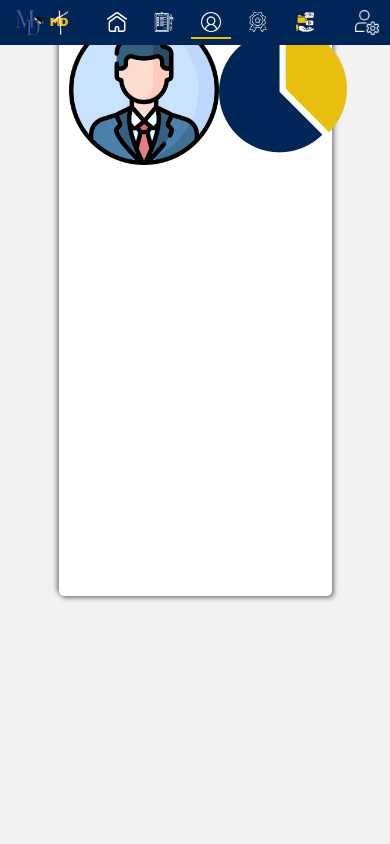
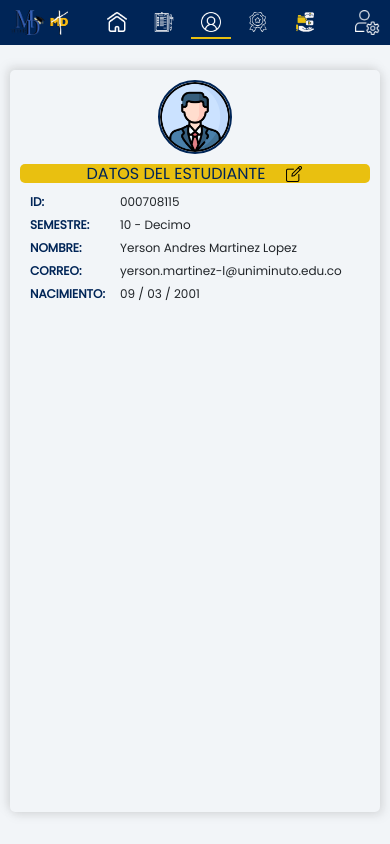
Before and after one commit to MartinezLopezYA/TrabajoDeGrado, an Angular app in the folder front/trabajo_de_grado/: page /perfil in a window 390 px wide. Built offline with nearby package versions, Linux system fonts and the light colour scheme.

Commit message:
Vista perfil con responsive design

```diff
--- a/front/trabajo_de_grado/src/app/containers/acciones/inicio/inicio.component.css
+++ b/front/trabajo_de_grado/src/app/containers/acciones/inicio/inicio.component.css
@@ -49,6 +49,8 @@
     align-items: center;
     text-align: center;
     gap: 10px;
+    border: none;
+    box-shadow: rgba(128, 128, 128, 0.202) 3px 3px 10px, rgba(128, 128, 128, 0.202) -3px -3px 10px;
 }
 
 .card>img {
--- a/front/trabajo_de_grado/src/app/containers/acciones/perfil/modal/form-perfil/form-perfil.component.css
+++ b/front/trabajo_de_grado/src/app/containers/acciones/perfil/modal/form-perfil/form-perfil.component.css
@@ -0,0 +1,13 @@
+* {
+    padding: 0;
+    margin: 0;
+    box-sizing: border-box;
+    font-family: 'Poppins';
+}
+
+
+.container {
+    width: 50%;
+    justify-content: center;
+    border: 1px solid #444fff;
+}
--- a/front/trabajo_de_grado/src/app/containers/acciones/perfil/modal/form-perfil/form-perfil.component.html
+++ b/front/trabajo_de_grado/src/app/containers/acciones/perfil/modal/form-perfil/form-perfil.component.html
@@ -1,7 +1,10 @@
 <!-- editar-informacion.component.html -->
-
-<h2>Editar Información</h2>
-
+<h2 mat-dialog-title>Dialog with elements</h2>
+<mat-dialog-content>This dialog showcases the title, close, content and actions elements.</mat-dialog-content>
+<mat-dialog-actions>
+  <button mat-button mat-dialog-close>Close</button>
+</mat-dialog-actions>
+<!--
 <form [formGroup]="formularioEdicion" (ngSubmit)="guardarEdicion()">
   <div>
     <label for="nombreUsuario">Nombre de Usuario:</label>
@@ -27,4 +30,4 @@
     <button type="submit" routerLink="/perfil">Guardar</button>
     <button type="button" (click)="cancelarEdicion()">Cancelar</button>
   </div>
-</form>
+</form> -->
--- a/front/trabajo_de_grado/src/app/containers/acciones/perfil/perfil.component.css
+++ b/front/trabajo_de_grado/src/app/containers/acciones/perfil/perfil.component.css
@@ -1,9 +1,3 @@
-:root{
-    --colorPrimary: (#002557);
-    --colorSecundario: (#E9C010);
-    --colorUrls: (#0F86D6);
-}
-
 * {
     padding: 0;
     margin: 0;
@@ -11,60 +5,157 @@
     font-family: 'Poppins';
 }
 
-.body {
-    width: 100%;
+/* El perfil - Estilos determinados para vista en PC o dispositivos
+con un ancho de pantalla de mas de 900px */
+
+.container-fluid {
+    font-size: 14px;
+    width: 100vw;
     height: 100vh;
     display: flex;
     flex-direction: column;
-    background-color: #F2F2F2;
     align-items: center;
-}
-
-#perfil img {
-    width: 30px;
-    height: auto !important;
+    background-color: #f2f5f8;
+    padding: 10px;
 }
 
 .container {
-    width: 70%;
-    height: 70vh;
-    margin: 5px;
-    background-color: #ffffff;
-    box-shadow: 2px 2px 5px gray, -2px -2px 5px gray;
+    width: 70vw;
+    height: 90%;
+    display: flex;
+    flex-direction: column;
+    align-items: center;
+    gap: 30px;
+    position: relative;
+    top: 60px;
     border-radius: 5px;
-    display: flex;
-    align-content: center;
-    flex-direction: column;
-    gap: 10px;
-    padding: 10px;
-    align-items: center;
+    box-shadow: rgba(128, 128, 128, 0.202) 3px 3px 10px, rgba(128, 128, 128, 0.202) -3px -3px 10px;
+    overflow-y: auto;
+}
+
+.container::-webkit-scrollbar {
+    width: 5px;
+}
+
+.container::-webkit-scrollbar-thumb {
+    border-radius: 5px;
+    background-color: #002557;
+    transition: all 0.3s ease-in-out;
+}
+
+.container::-webkit-scrollbar-thumb:hover {
+    background-color: #E9C010;
 }
 
 .datos-personales {
     width: 100%;
+    width: 100%;
+    padding: 10px;
+    display: flex;
+    flex-direction: column;
+    align-items: center;
+    gap: 10px;
+}
+
+.navbar {
+    border: #002557 solid 2px;
+    border-radius: 50%;
+}
+.navbar>img {
+    width: 150px;
     height: 150px;
+    border-radius: 50%;
+}
+
+.informacion-personal {
+    width: 100%;
+    text-align: center;
+}
+
+.header {
+    width: 100%;
     display: flex;
-    justify-content: space-evenly;
+    justify-content: center;
+    align-items: center;
+    gap: 20px;
+    background-color: #E9C010;
+    border-radius: 5PX;
+    font-size: 22px;
+    color: #002557;
+}
+
+.header>button{
+    display:flex;
     align-items: center;
 }
 
-.informacion-personal{
-    width: 50%;
-    text-align: left;
+.datos {
+    padding: 10px;
 }
 
-.informacion-personal a {
-    color: #0F86D6;
-    text-decoration: none;
+.datos-lista {
+    width: 80%;
+    display: flex;
+    flex-direction: column;
+    text-align: start;
+    gap: 5px;
 }
 
-.foto-perfil img{
-    width: 150px;
+.datos-lista>li {
+    width: 100%;
+    list-style: none;
+    display: flex;
 }
 
-.container hr{
-    width: 100%;
-    height: 3px;
-    background-color: #E9C010;
-    box-shadow: 2px 2px 5px #E9C010;
+.datos-lista>li>label {
+    width: 150px;
+    color: #002557;
+    font-weight: 600;
 }
+
+/* El perfil - Estilos determinados para vista en dispositivos moviles o
+dispositivos con un ancho de pantalla de menos de 900px */
+
+
+@media screen and (max-width:900px) {
+    .container {
+        font-size: 14px;
+    }
+
+    .navbar>img {
+        width: 100px;
+        height: 100px;
+    }
+
+    .header>h4 {
+        font-size: 16px;
+    }
+
+    .datos-lista>li>label {
+        width: 100px;
+    }
+}
+
+/* El Perfil - Estilos determinados para vista en dispositivos moviles o
+dispositivos con un ancho de pantalla de menos de 700px */
+
+
+@media screen and (max-width: 700px) {
+    .container {
+        width: 100%;
+        font-size: 12px;
+    }
+
+    .navbar>img {
+        width: 70px;
+        height: 70px;
+    }
+
+    .datos-lista>li>label {
+        width: 90px;
+    }
+
+    .datos-lista {
+        width: 100%;
+    }
+}
--- a/front/trabajo_de_grado/src/app/containers/acciones/perfil/perfil.component.html
+++ b/front/trabajo_de_grado/src/app/containers/acciones/perfil/perfil.component.html
@@ -1,22 +1,27 @@
 <app-navbar></app-navbar>
-<section class="body">
-    <section class="container">
+
+<section class="container-fluid">
+
+    <div class="container">
         <div class="datos-personales">
-            <div class="foto-perfil">
-                <img src="../../../assets/Freepik - Img Perfil.png" alt="">
+            <div class="navbar">
+                <img src="../../../../assets/Freepik - Img Perfil.png" alt="Foto de Perfil">
             </div>
-            <!-- <div *ngIf="usuarioAutenticado" class="informacion-personal">
-                <p>{{ usuarioAutenticado.idUsuario }}</p>
-                <p>{{ usuarioAutenticado.nombreUsuario }} {{ usuarioAutenticado.apellidoUsuario }} </p>
-                <p>{{ usuarioAutenticado.correoUsuario }}</p>
-                <p>{{ usuarioAutenticado.fechaNacimiento }}</p>
-                <p>{{ usuarioAutenticado.semestre }} </p>
-                <a (click)="editarInformacion()" >Editar Información</a>
-            </div> -->
-            <div class="avance">
-                <img src="../../../assets/DinoSoftLab - Porcentaje Avance.png" alt="Porcentaje de Avance">
+            <div class="informacion-personal">
+                <div class="header">
+                    <h4> DATOS DEL ESTUDIANTE</h4>
+                    <button class="btn"><img src="../../../../assets/Pixel Perfect - Editar.png" alt="Actualizar Información"></button>
+                </div>
+                <div class="datos">
+                    <ul class="datos-lista">
+                        <li><label>ID:</label><p>000708115</p></li>
+                        <li><label>SEMESTRE:</label><p>10 - Decimo</p></li>
+                        <li><label>NOMBRE:</label><p>Yerson Andres Martinez Lopez</p></li>
+                        <li><label>CORREO:</label><p>yerson.martinez-l@uniminuto.edu.co</p></li>
+                        <li><label>NACIMIENTO:</label><p></p>09 / 03 / 2001</li>
+                    </ul>
+                </div>
             </div>
         </div>
-    </section>
-
+    </div>
 </section>
--- a/front/trabajo_de_grado/src/app/containers/acciones/perfil/perfil.component.ts
+++ b/front/trabajo_de_grado/src/app/containers/acciones/perfil/perfil.component.ts
@@ -3,7 +3,7 @@ import { Component, OnInit } from '@angular/core';
 @Component({
   selector: 'app-perfil',
   templateUrl: './perfil.component.html',
-  styleUrls: ['./perfil.component.css']
+  styleUrls: ['./perfil.component.css'],
 })
 export class PerfilComponent implements OnInit{
 
--- a/front/trabajo_de_grado/src/app/containers/acciones/quices/quices.component.css
+++ b/front/trabajo_de_grado/src/app/containers/acciones/quices/quices.component.css
@@ -21,14 +21,15 @@ con un ancho de pantalla de mas de 900px */
 
 .container {
     width: 70vw;
-    /* height: 10px; */
-    /* background-color: #ffffff; */
+    height: 90%;
     display: flex;
     flex-direction: column;
     align-items: center;
     gap: 30px;
     position: relative;
     top: 60px;
+    border-radius: 5px;
+    box-shadow: rgba(128, 128, 128, 0.202) 3px 3px 10px, rgba(128, 128, 128, 0.202) -3px -3px 10px;
 }
 
 .form {
@@ -80,6 +81,7 @@ con un ancho de pantalla de mas de 900px */
 
 .btn:active {
     background-color: #002557;
+    border-color: #002557;
     color: #E9C010;
 }
 
--- a/front/trabajo_de_grado/src/app/containers/cursos/curso-python/curso-python.component.css
+++ b/front/trabajo_de_grado/src/app/containers/cursos/curso-python/curso-python.component.css
@@ -61,7 +61,6 @@
     gap: 10px;
 }
 
-
 .nav-link.active {
     color: #002557;
 }
```
Also changed, not shown: front/trabajo_de_grado/src/app/containers/acciones/perfil/modal/form-perfil/form-perfil.component.ts (+29 -49 lines).
